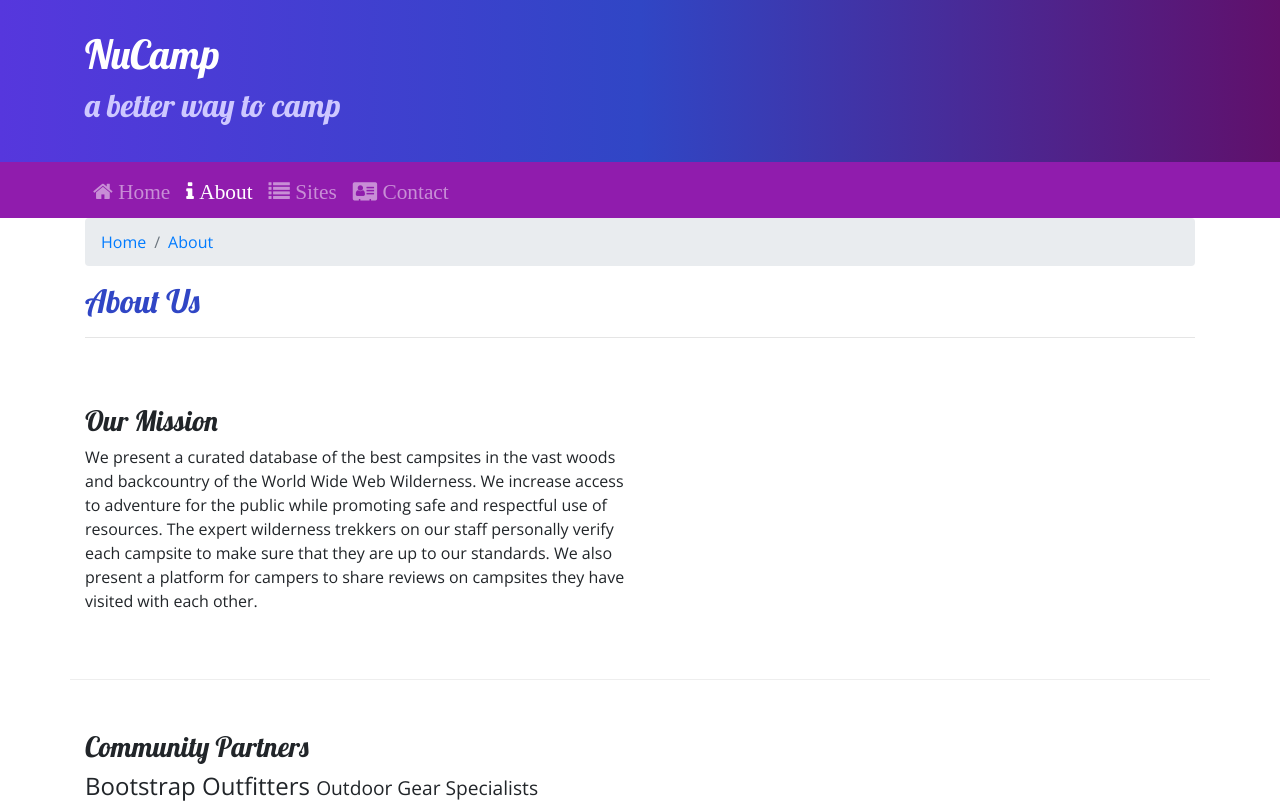
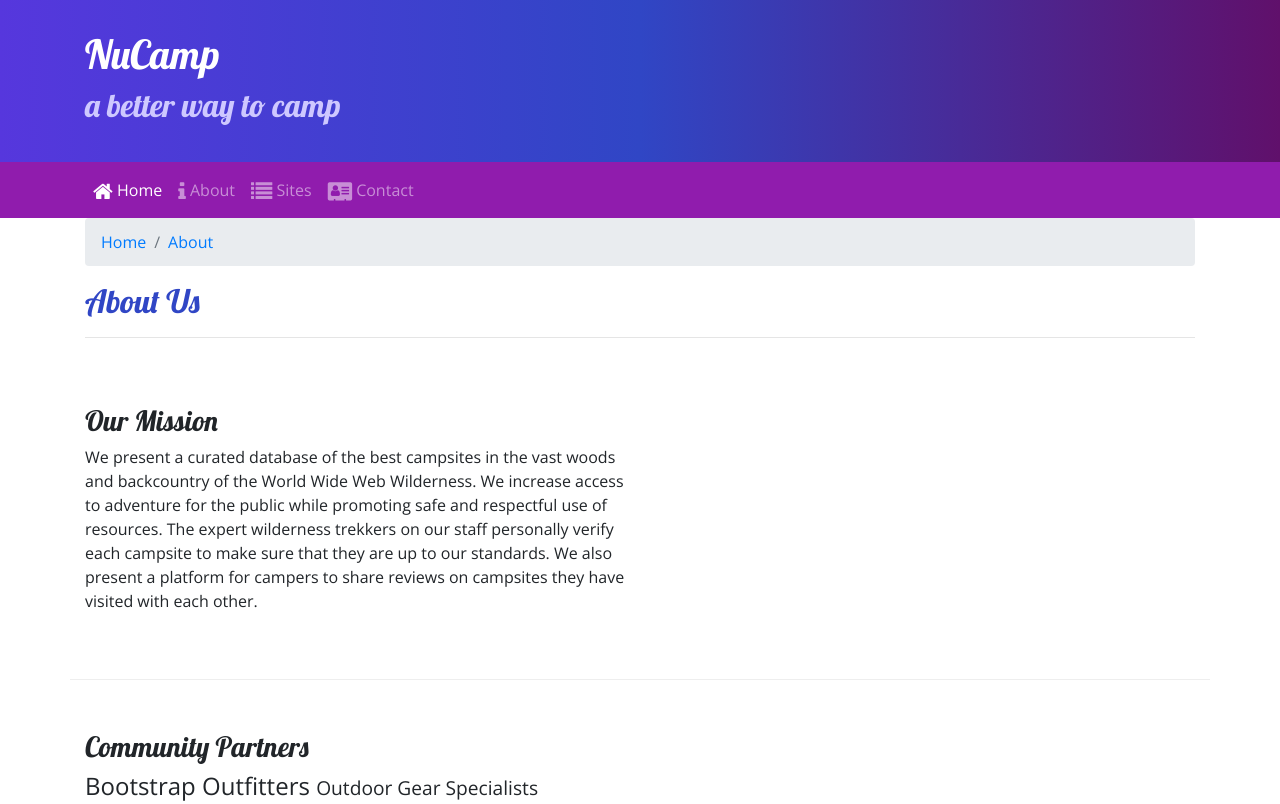
Before and after one commit to johnvillez/nucampsite, a website: page aboutus.html in a window 1280 px wide. Shown: the top 804 px of the page. Drawn offline with nearby package versions, Linux system fonts and the light colour scheme.

Commit message:
Fixed Icon Fonts

```diff
--- a/aboutus.html
+++ b/aboutus.html
@@ -37,10 +37,10 @@
             </button>
             <div class="collapse navbar-collapse" id="nucampNavbar">
                 <ul class="navbar-nav">
-                    <li class="nav-item"><a class="nav-link" href="index.html"><i class="fa fa-home fa-lg"> Home</i></a></li>
-                    <li class="nav-item active"><a class="nav-link" href="#"><i class="fa fa-info fa-lg"> About</i></a></li>
-                    <li class="nav-item"><a class="nav-link" href="#"><i class="fa fa-list fa-lg"> Sites</i></a></li>
-                    <li class="nav-item"><a class="nav-link" href="#"><i class="fa fa-address-card fa-lg"> Contact</i></a></li>
+                    <li class="nav-item active"><a class="nav-link" href="#"><i class="fa fa-home fa-lg"></i> Home</a></li>
+                    <li class="nav-item"><a class="nav-link" href="aboutus.html"><i class="fa fa-info fa-lg"></i> About</a></li>
+                    <li class="nav-item"><a class="nav-link" href="#"><i class="fa fa-list fa-lg"></i> Sites</a></li>
+                    <li class="nav-item"><a class="nav-link" href="#"><i class="fa fa-address-card fa-lg"></i> Contact</a></li>
                 </ul>
             </div>
         </div>
```
Also changed, not shown: index.html (+5 -5 lines).
